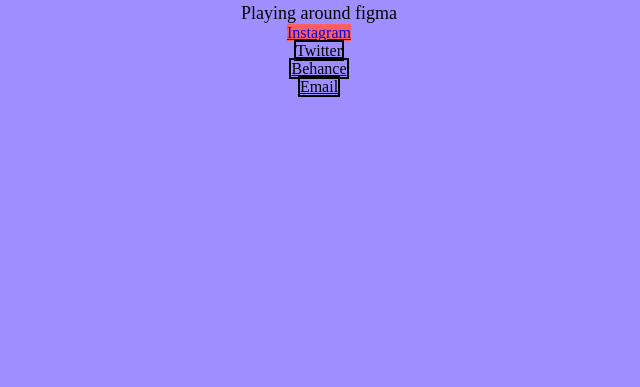
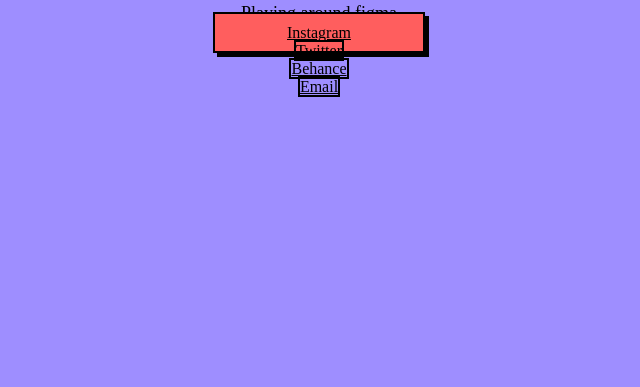
Before and after one commit to tailaneisaias/links, a plain HTML site: page index.html in a window 1280 px wide. Shown: the part 413-800 px from the top of the page, without its empty margins (321-961 px from the left). Drawn offline with Linux system fonts and the light colour scheme.

Commit message:
Adicionando o estilo do primeiro btn no css

```diff
--- a/styles.css
+++ b/styles.css
@@ -37,5 +37,11 @@ body {
 }
 
 .btn-link-insta {
+  padding: 10px 72px;
+  align-items: center;
+  gap: 16px;
   background: #ff5e5e;
+  border: 2px solid black;
+  color: rgb(0, 0, 0);
+  box-shadow: 4px 4px 0px 0px #000;
 }
```
